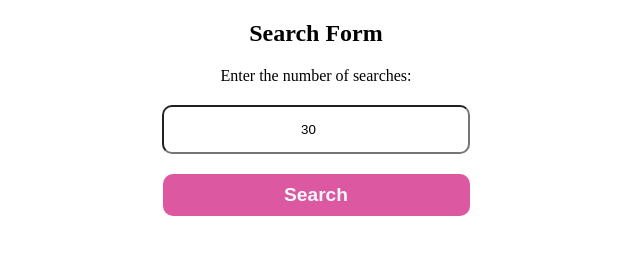
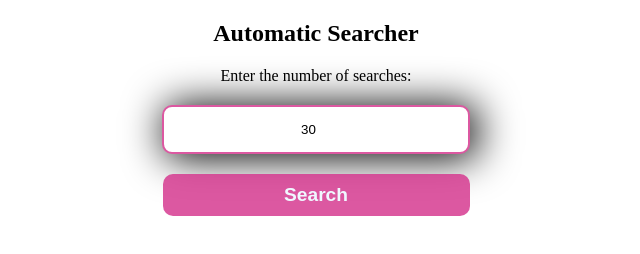
Before and after one commit to clouds440/ms-rewards-auto-searcher, a plain HTML site: page index.html in a window 1280 px wide. Shown: the whole page, without its empty margins (324-964 px from the left). Drawn offline with Linux system fonts and the light colour scheme.

Commit message:
Add files via upload

```diff
--- a/index.html
+++ b/index.html
@@ -16,6 +16,8 @@
         margin-top: 20px;
         border-radius: 10px;
         text-align: center;
+        border: 2px solid rgba(214, 56, 143, 0.836);
+        box-shadow: 5px 2px 40px 2px;
       }
       .button {
         width: 307px;
@@ -31,12 +33,15 @@
         border: 0px;
         border-radius: 10px;
       }
+      .button:hover {
+        background-color: rgba(110, 12, 128, 0.651);
+      }
     </style>
   </head>
 <body>
 
   <div class="div">
-    <h2>Search Form</h2>
+    <h2>Automatic Searcher</h2>
     <form id="searchForm">
       <label for="num">Enter the number of searches:</label><br>
       <input type="number" id="num" name="num" min="1" class="input-field"><br>
```
